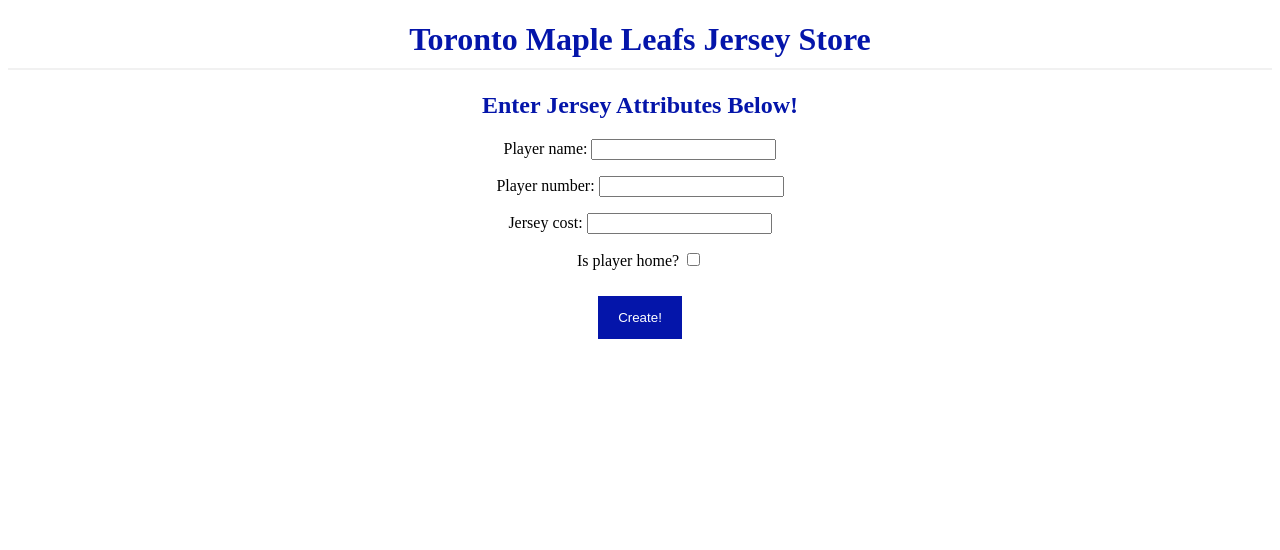
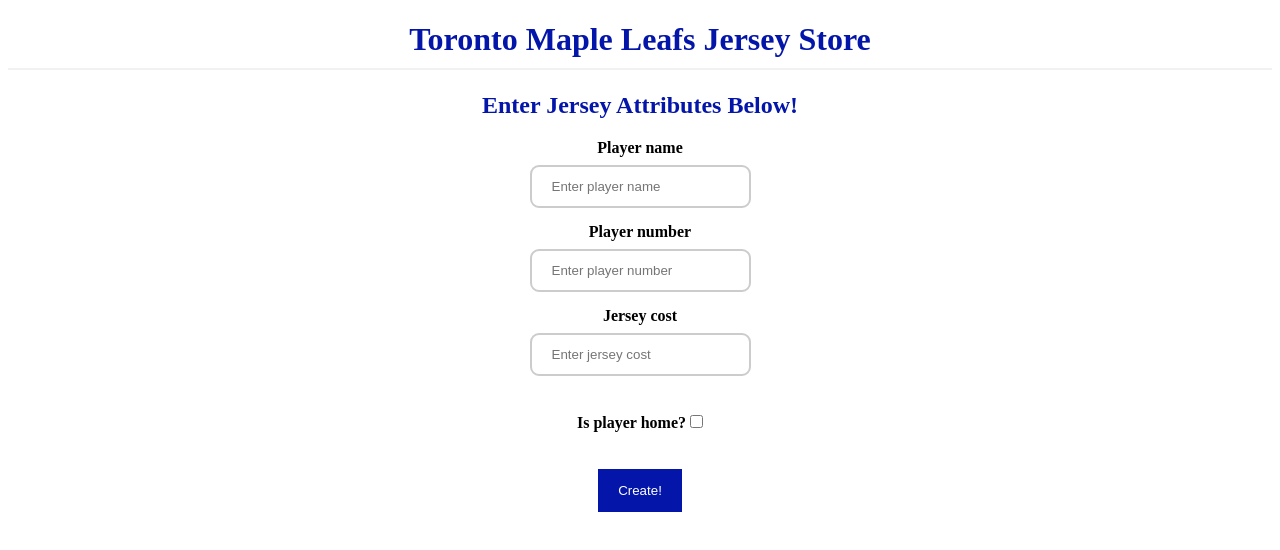
Before and after one commit to Ckin111/MapleLeafs, an Angular app in the folder estore-ui/angular-maple-leafs/: page /add in a window 1280 px wide. Shown: the top 550 px of the page. Built offline with nearby package versions, Linux system fonts and the light colour scheme.

Commit message:
add jersey page complete

```diff
--- a/estore-ui/angular-maple-leafs/src/app/add-jersey/add-jersey.component.css
+++ b/estore-ui/angular-maple-leafs/src/app/add-jersey/add-jersey.component.css
@@ -3,12 +3,16 @@
     text-align: center;
     padding-bottom: 10px;
     border-bottom: 2px solid #f1f1f1;
-  }
-* {
+}
+
+div{
     text-align: center;
 }
+
 h2{
     color: #0415aa;
+    text-align: center;
+
 }
 
 button {
@@ -19,7 +23,17 @@
     border: none;
     cursor: pointer;
     margin: 10px;
-  }
-  button:hover {
+}
+
+button:hover {
     opacity: 0.8;
-  }
+}
+input{
+    padding: 12px 20px;
+    margin: 8px 0;
+    display: inline-block;
+    border: 2px solid #ccc;
+    border-radius: 9px;
+    box-sizing: border-box;
+    margin-bottom: 15px;
+}
--- a/estore-ui/angular-maple-leafs/src/app/add-jersey/add-jersey.component.html
+++ b/estore-ui/angular-maple-leafs/src/app/add-jersey/add-jersey.component.html
@@ -1,9 +1,27 @@
 <h1 class = "title">Toronto Maple Leafs Jersey Store</h1>
 <h2>Enter Jersey Attributes Below!</h2>
 <div>
-    <p>Player name: <input type="text" [(ngModel)]="name"/></p>
-    <p>Player number: <input type="number" [(ngModel)]="number"/></p>
-    <p>Jersey cost: <input type="number" [(ngModel)]="cost"/></p>
-    <p>Is player home? <input type="checkbox" [(ngModel)]="isHome"/></p>
+    <div>
+        <div>
+            <label for="name"><b>Player name </b></label>
+        </div>
+        <input id="name" type="text" placeholder="Enter player name" [(ngModel)]="name"/>
+    </div>
+
+    <div>
+        <div>
+            <label for="name"><b>Player number </b></label>
+        </div>
+        <input id="number" type="number" placeholder="Enter player number" [(ngModel)]="number"/>
+    </div>
+
+    <div>
+        <div>
+            <label for="cost"><b>Jersey cost </b></label>
+        </div>
+        <input id="cost" type="number" placeholder="Enter jersey cost" [(ngModel)]="cost"/>
+    </div>
+
+    <p> <b>Is player home?   </b><input type="checkbox" [(ngModel)]="isHome"/></p>
     <button (click)="addJersey()"> Create! </button>
 </div>
--- a/estore-ui/angular-maple-leafs/src/app/search-jerseys/search-jerseys.component.css
+++ b/estore-ui/angular-maple-leafs/src/app/search-jerseys/search-jerseys.component.css
@@ -19,6 +19,7 @@
     border-radius: 15px;
     width: 120px;
     margin: auto;
+    margin-bottom: 10px;
 }
 .search-label{
     border-bottom: 0;
```
